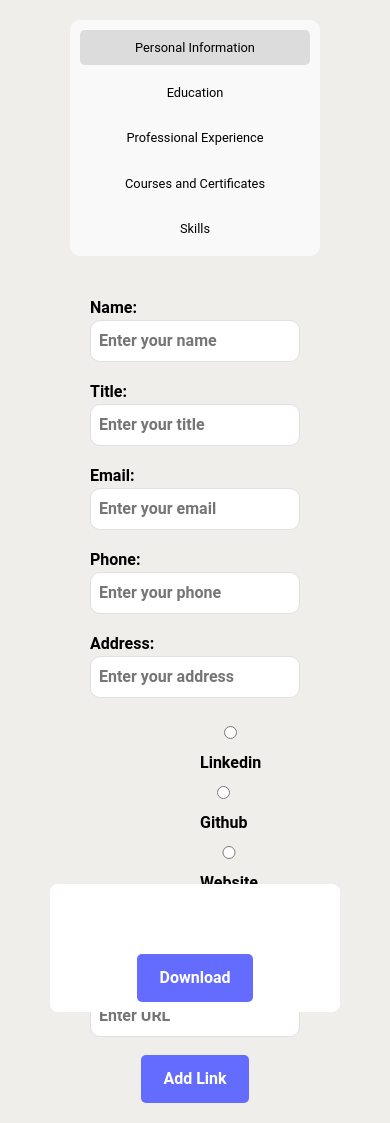
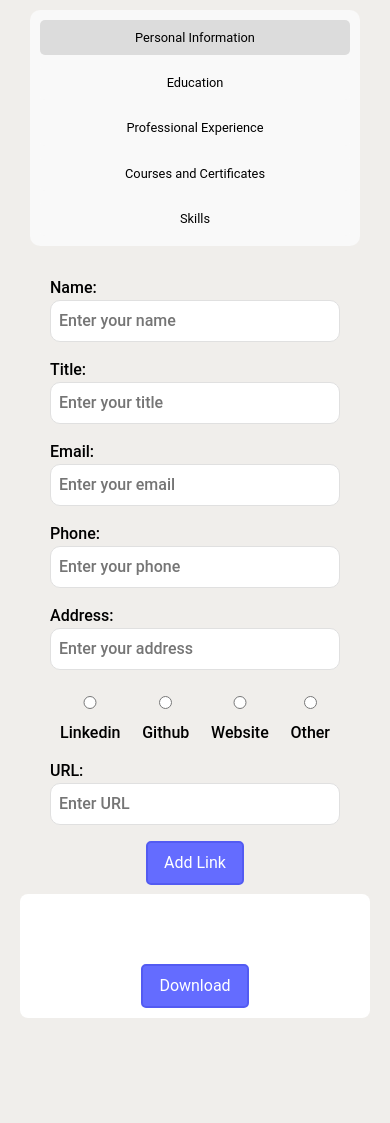
Before and after one commit to semihmertdev/CV-APP, a React (Vite) app: page / in a window 390 px wide. After the commit the page ends 1038 px from the top, so only its background shows below. Built offline with nearby package versions, Linux system fonts and the light colour scheme.

Commit message:
chore: Update responsive design for CV app

```diff
--- a/src/styles/App.css
+++ b/src/styles/App.css
@@ -1,15 +1,12 @@
 /* Global Styles */
-
 /* 1. Use a more-intuitive box-sizing model */
 *, *::before, *::after {
   box-sizing: border-box;
 }
-
 /* 2. Remove default margin */
 * {
   margin: 0;
 }
-
 /* 3. Add accessible line-height */
 body {
   line-height: 1.5;
@@ -17,28 +14,23 @@ body {
   background-color: #F0EEEB;
   font-family: Roboto, sans-serif;
 }
-
 /* 4. Improve text rendering */
 img, picture, video, canvas, svg {
   display: block;
   max-width: 100%;
 }
-
 /* 5. Remove built-in form typography styles */
 input, button, textarea, select {
   font: inherit;
 }
-
 /* 6. Avoid text overflows */
 p, h1, h2, h3, h4, h5, h6 {
   overflow-wrap: break-word;
 }
-
 /* 7. Create a root stacking context */
 #root, #__next {
   isolation: isolate;
 }
-
 /* Layout Styles */
 .app {
   display: grid;
@@ -47,22 +39,18 @@ p, h1, h2, h3, h4, h5, h6 {
   gap: 20px; /* Add space between grid items */
   margin: 0 50px;
 }
-
-
 label {
   font-weight: 600; /* Slightly lighter weight */
   margin-bottom: 6px; /* Consistent spacing */
   display: flex;
   flex-direction: column;
 }
-
 input {
   padding: 8px; /* Consistent padding */
   margin-bottom: 12px; /* Consistent spacing */
   border: 1px solid #e0e0e0; /* Consistent border color */
   border-radius: 4px; /* Consistent border radius */
 }
-
 /* Tabs section */
 .tabs {
   width: 100%;
@@ -71,101 +59,66 @@ input {
   gap: 20px;
   padding: 20px;
 }
-
 /* CV Preview section */
 .cv-preview {
   width: 100%;
   margin: 20px 0;
   border: none;
 }
-
 /* CV Sections */
 .cv-section {
   margin: 0;
   list-style-type: none;
 }
-
-
 /* Button Styles */
-
 .buttons {
   display: flex;
   justify-content: center;
   gap: 15px;
 }
-
-
-
 .radio-group {
   display: flex;
   flex-wrap: wrap;
   margin: 0 100px;
 }
 
-
-
 /* Responsive design */
-@media (max-width: 1024px) {
-  .app {
-    grid-template-columns: 1fr;
-  }
-
-  .radio-group {
-    display: flex;
-    flex-wrap: wrap;
-  }
-}
-
-@media (max-width: 768px) {
+@media (max-width: 1024px), (max-width: 768px), (max-width: 480px) {
   .app {
     display: flex;
     flex-direction: column;
+    margin: 0 20px;
+    gap: 30px;
+  }
+  .tabs, .cv-preview {
+    width: 100%;
+  }
+  .cv-preview {
+    margin-top: 30px;
+  }
+  .radio-group {
+    margin: 0;
+    justify-content: center;
+  }
+  label {
+    font-weight: 500;
+    margin-bottom: 4px;
+  }
+  input {
+    padding: 6px;
+    margin-bottom: 8px;
+  }
+  .tabs {
+    padding: 10px;
+    gap: 10px;
+  }
+  .cv-preview {
+    margin-top: 20px;
+  }
+  .buttons {
+    gap: 10px;
+  }
+  button, .entr-buttons {
+    padding: 8px 16px;
   }
 }
-
-
-
-.entr-buttons {
-  padding: 10px 20px;
-  border-radius: 5px;
-  background-color: #646cff;
-  color: white;
-  font-weight: bold;
-  cursor: pointer;
-}
-
-
-button {
-  padding: 10px 20px;
-  border-radius: 5px;
-  border: 2px solid transparent;
-  background-color: #646cff; /* Primary background color */
-  color: white; /* Primary text color */
-  font-weight: bold;
-  cursor: pointer;
-  transition: background-color 0.3s, border 0.3s, color 0.3s; /* Smooth transitions for hover effects */
-}
-
-button:hover {
-  background-color: white; /* Background color on hover */
-  color: #646cff; /* Text color on hover */
-  border: 2px solid #646cff; /* Border color on hover */
-}
-
-/* Entr-buttons Class */
-.entr-buttons {
-  background-color: #646cff; /* Primary button color */
-  color: white; /* Primary button text color */
-}
-
-/* Link-entry Button Class */
-.link-entry button {
-  background-color: white; /* Default button color */
-  color: #535bf2; /* Default button text color */
-}
-
-.link-entry button:hover {
-  background-color: white; /* Keep background color on hover */
-  color: #535bf2; /* Text color on hover */
-  border: 2px solid #535bf2; /* Border color on hover */
-}
```
